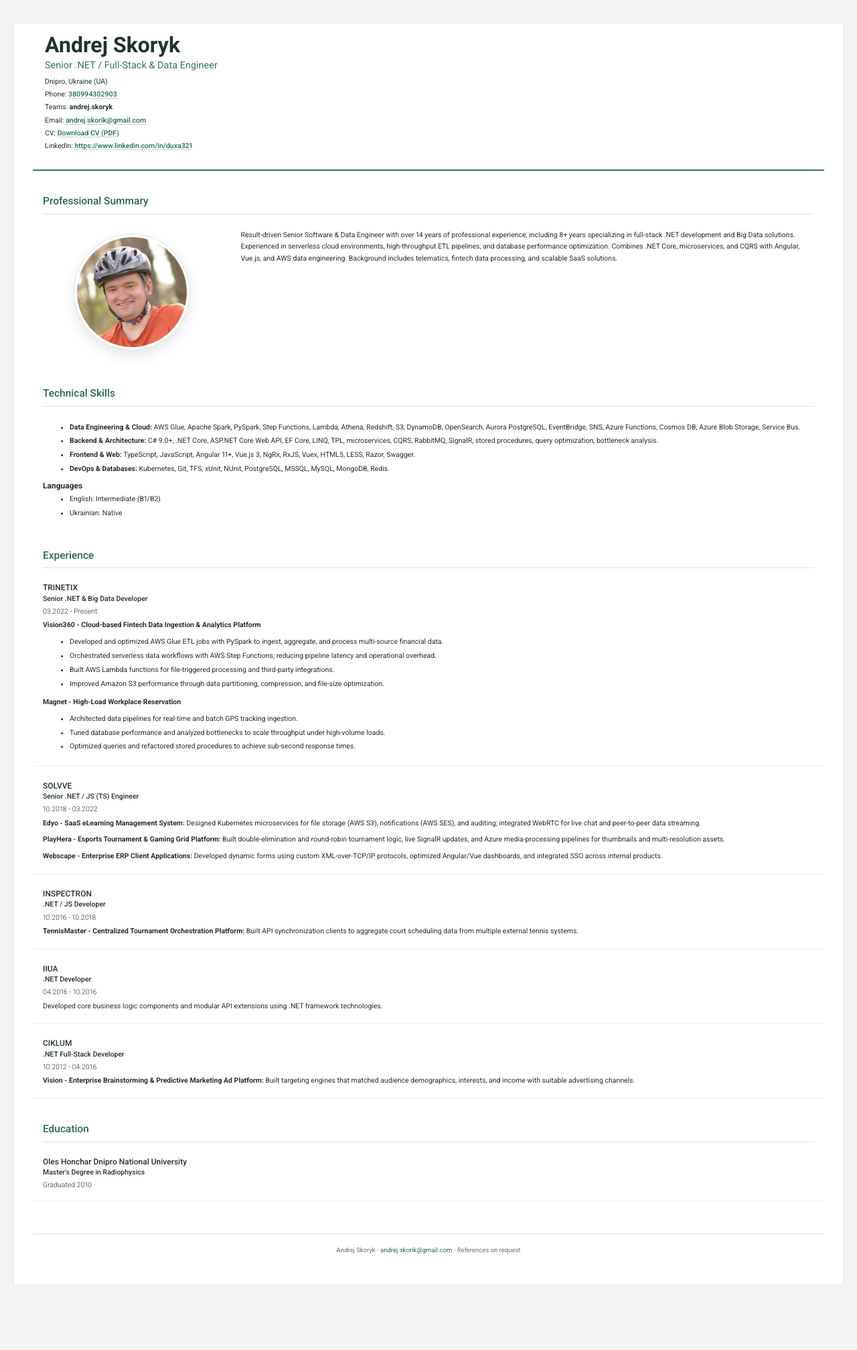
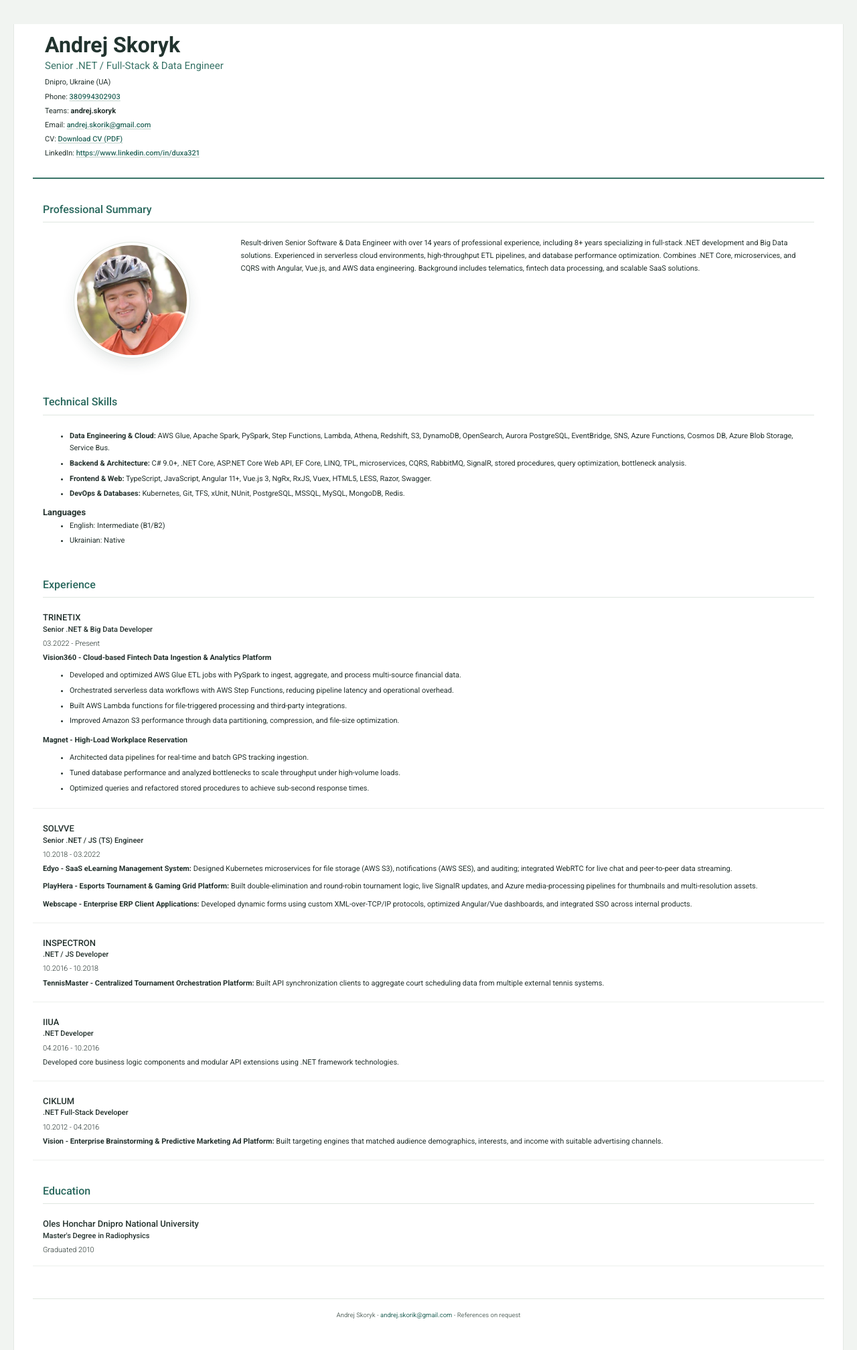
Before and after one commit to duxa/duxa.github.io, a Jekyll site: the page built from index.md, in a window 1280 px wide. Shown: the whole page at 67% size. Built offline with Jekyll 4.4.1, drawn with Linux system fonts in a browser that asks for light colours; nearby versions of some CDN libraries; before the commit the page ends 1917 px from its top, so only the background shows below that.

Commit message:
readable-resume-type

```diff
--- a/_sass/base.scss
+++ b/_sass/base.scss
@@ -192,9 +192,9 @@ body {
 }
 
 .header-right p {
-  font-size: 1.05rem;
+  font-size: 1.1rem;
   text-align: left;
-  line-height: 1.55;
+  line-height: 1.65;
 }
 
 @media screen and (max-width: 767px) {
--- a/_sass/modern-resume-theme.scss
+++ b/_sass/modern-resume-theme.scss
@@ -79,8 +79,8 @@
 
     p {
       margin-bottom: 3px;
-      font-size: 1.05rem;
-      line-height: 1.55;
+      font-size: 1.1rem;
+      line-height: 1.65;
       text-align: inherit;
       font-weight: 300;
 
@@ -194,6 +194,13 @@
   }
 }
 
+@media print {
+  .layout .details p {
+    font-size: 0.95rem;
+    line-height: 1.45;
+  }
+}
+
 .contact a {
   line-height: 50px;
   margin-left: 30px;
--- a/_sass/type.scss
+++ b/_sass/type.scss
@@ -2,11 +2,12 @@ body {
   color: #24322e;
   font-family: Roboto, sans-serif;
   font-feature-settings: "kern", "liga", "pnum";
-  font-size: 1.05rem;
-  line-height: 1.65;
+  font-size: 1.1rem;
+  line-height: 1.7;
 
   @media print {
-    font-size: 0.9rem;
+    font-size: 0.95rem;
+    line-height: 1.45;
   }
 }
 
@@ -45,13 +46,13 @@ h1 {
 h2 {
   color: #397468;
   font-weight: 400;
-  font-size: 1.45rem;
+  font-size: 1.5rem;
 }
 
 h3 {
   font-weight: 500;
   color: #28675c;
-  font-size: 1.55rem;
+  font-size: 1.6rem;
   text-align: left;
   border-bottom: 1px solid #dfe6e0;
   padding-bottom: 9px;
@@ -65,17 +66,17 @@ h3 {
 h4 {
   color: #24322e;
   font-weight: 600;
-  font-size: 1.2rem;
+  font-size: 1.3rem;
   margin-bottom:3px;
 }
 
 p, ul {
-  font-size: 1.05rem;
+  font-size: 1.1rem;
   text-align: left;
 }
 
 li {
-  margin-bottom: 0.35rem;
+  margin-bottom: 0.4rem;
 }
 
 @media screen and (max-width: 767px) {
@@ -84,11 +85,21 @@ li {
   }
 
   h2 {
-    font-size: 1.25rem;
+    font-size: 1.3rem;
   }
 
   h3 {
-    font-size: 1.35rem;
+    font-size: 1.45rem;
+  }
+}
+
+@media print {
+  p, ul {
+    font-size: 0.95rem;
+  }
+
+  li {
+    margin-bottom: 0.15rem;
   }
 }
 
```
